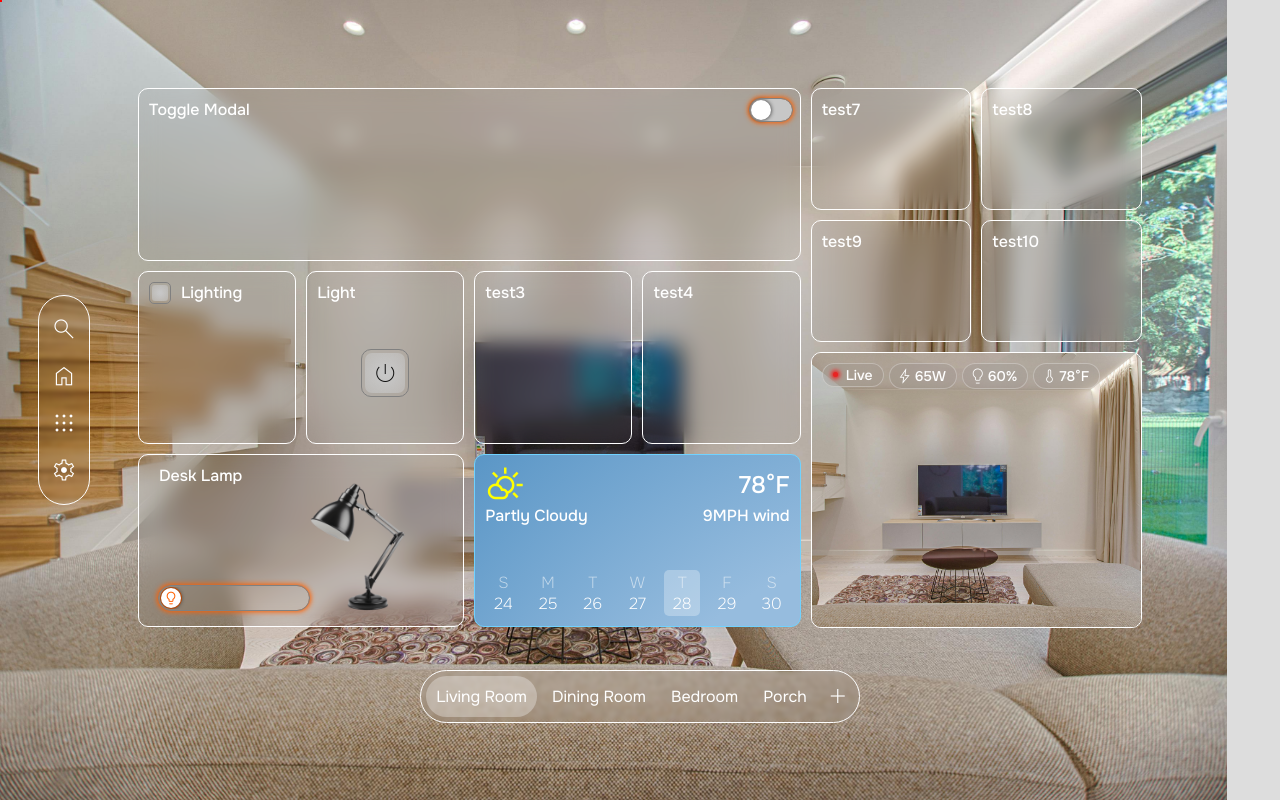
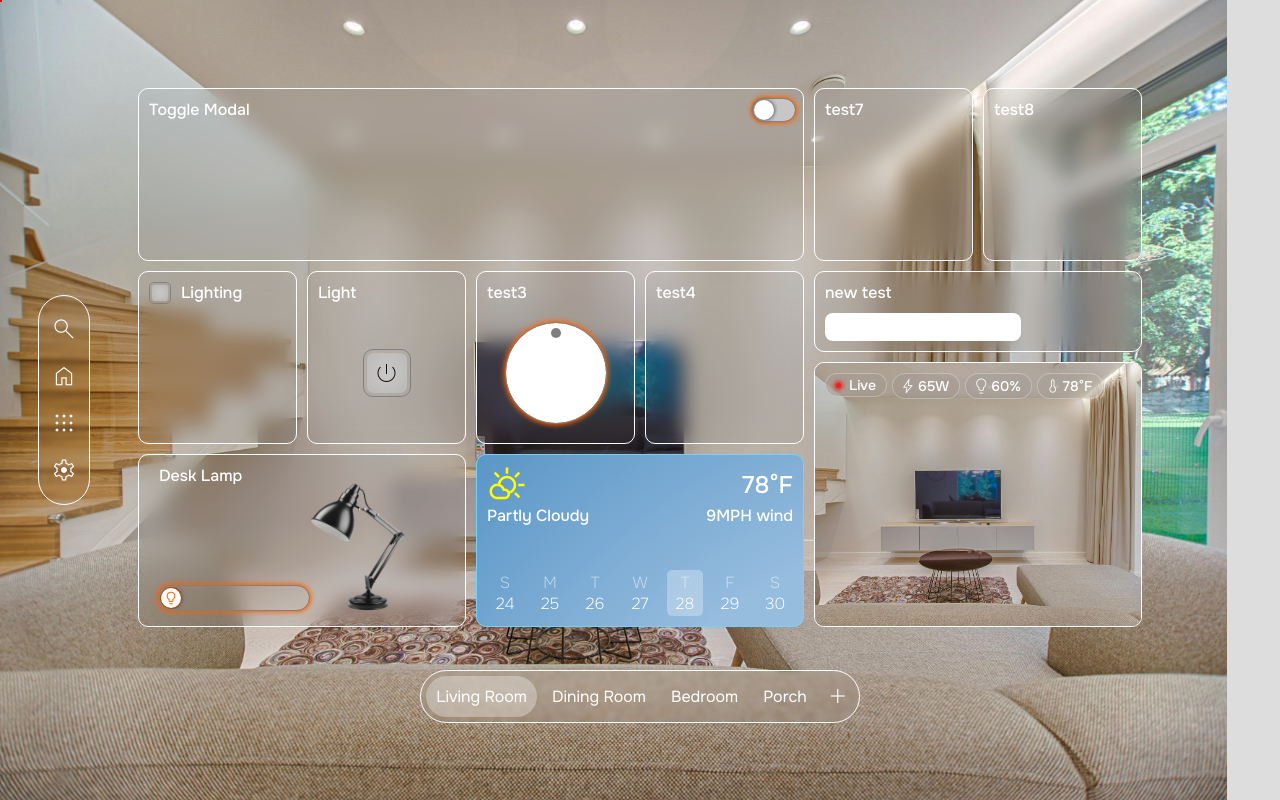
Before and after one commit to rserdah/smart-dash, a React (Vite) app: page / in a window 1280 px wide. Built offline with nearby package versions, Linux system fonts and the light colour scheme.

Commit message:
Change Home page to use CSS grid
Changed Home page from using flexbox to using CSS grid

```diff
--- a/src/pages/Home.tsx
+++ b/src/pages/Home.tsx
@@ -44,6 +44,24 @@ const MainContentBox = styled.div`
     min-height: 0px;
     border-radius: 10px;
     /* background: #ffffff41; */
+`;
+
+const DashboardGrid = styled.div`
+    box-sizing: border-box;
+    display: grid;
+    gap: 10px;
+    align-content: start;
+    grid-template-columns: repeat(12, minmax(0, 1fr));
+    grid-template-rows: repeat(6, minmax(0, 1fr));
+    padding: 0px;
+    width: 100%;
+    height: 100%;
+    max-height: 100%;
+`;
+
+const WidgetSlot = styled.div<{ $col: number, $colSpan: number, $row: number, $rowSpan: number }>`
+    grid-column: ${p => `${p.$col} / span ${p.$colSpan}`};
+    grid-row: ${p => `${p.$row} / span ${p.$rowSpan}`};
 `;
 
 const WidgetRow = styled.div`
@@ -151,46 +169,68 @@ export default function Home() {
             </div>
 
             <Box>
-                {/* <InputKnob /> */}
                 {/* <Keyboard /> */}
-                {/* <InputText /> */}
-                {/* <InputCheckbox name='testCheckbox' /> */}
-                {/* <ToggleButton name='testToggleButton' onChange={c => console.log('ToggleButton active:', c)} /> */}
 
                 <MainContentBox>
-                    <div css={css`box-sizing: border-box; display: flex; flex-direction: column; flex-basis: 66%; width: 100%; min-height: 0px; border-radius: 10px; gap: 10px;`}>
-                        <WidgetRow>
+                    <DashboardGrid>
+                        <WidgetSlot $col={1} $row={1} $colSpan={8} $rowSpan={2}>
                             <Widget
-                                title='test1'
+                                addCssGetter={() => css`height: 100%;`}
                                 header={<div css={css`display: flex; flex-direction: row; justify-content: space-between; gap: 10px;`}>
                                     <span css={css`color: white;`}>Toggle Modal</span>
                                     <ToggleSwitch checked={checked} onToggle={checked => !Boolean(console.log(checked)) && modal.open(ConfirmModal, { title: 'Are you sure?', message: 'Are you sure you want to flip this switch?', onConfirm: () => { setChecked(c => !c); return true; } })} />
                                 </div>}
                             >
                             </Widget>
-                        </WidgetRow>
+                        </WidgetSlot>
 
-                        <WidgetRow>
+                        <WidgetSlot $col={9} $row={1} $colSpan={2} $rowSpan={2}>
+                            <Widget addCssGetter={() => css`height: 100%;`} title='test7' />
+                        </WidgetSlot>
+
+                        <WidgetSlot $col={11} $row={1} $colSpan={2} $rowSpan={2}>
+                            <Widget addCssGetter={() => css`height: 100%;`} title='test8' />
+                        </WidgetSlot>
+
+                        <WidgetSlot $col={1} $row={3} $colSpan={2} $rowSpan={2}>
                             <Widget
-                                title='test2'
+                                addCssGetter={() => css`height: 100%;`}
                                 header={<div css={css`display: flex; flex-direction: row; gap: 10px;`}>
-
                                     <InputCheckbox name='testCheckbox' />
                                     <span css={css`color: white;`}>Lighting</span>
                                 </div>}
                             >
                             </Widget>
-                            <Widget title='Light'>
+                        </WidgetSlot>
+
+                        <WidgetSlot $col={3} $row={3} $colSpan={2} $rowSpan={2}>
+                            <Widget title='Light' addCssGetter={() => css`height: 100%;`}>
                                 <div css={css`display: flex; align-items: center; justify-content: center; height: 100%;`}>
                                     <ToggleButton name='testToggleButton' />
                                 </div>
                             </Widget>
-                            <Widget title='test3' />
-                            <Widget title='test4' />
-                        </WidgetRow>
+                        </WidgetSlot>
 
-                        <WidgetRow>
-                            <Widget title='test5' custom>
+                        <WidgetSlot $col={5} $row={3} $colSpan={2} $rowSpan={2}>
+                            <Widget title='test3' addCssGetter={() => css`height: 100%;`}>
+                                <div css={css`display: flex; align-items: center; justify-content: center; width: 100%; height: 100%;`}>
+                                    <InputKnob />
+                                </div>
+                            </Widget>
+                        </WidgetSlot>
+
+                        <WidgetSlot $col={7} $row={3} $colSpan={2} $rowSpan={2}>
+                            <Widget title='test4' addCssGetter={() => css`height: 100%;`} />
+                        </WidgetSlot>
+
+                        <WidgetSlot $col={9} $row={3} $colSpan={4} $rowSpan={1}>
+                            <Widget title='new test' addCssGetter={() => css`height: 100%;`}>
+                                <InputText />
+                            </Widget>
+                        </WidgetSlot>
+
+                        <WidgetSlot $col={1} $row={5} $colSpan={4} $rowSpan={2}>
+                            <Widget addCssGetter={() => css`height: 100%;`} custom>
                                 <div css={css`box-sizing: border-box; display: flex; padding: 10px; padding-top: 0px; flex: 1; width: 100%; max-width: 100%; min-height: 0px; align-items: flex-end;`}>
                                     <div css={css`display: flex; flex-direction: column; align-items: flex-start; justify-content: space-between; height: 100%;`}>
                                         <span css={css`display: flex; flex-direction: row; width: 100%; color: white;`}>Desk Lamp</span>
@@ -205,12 +245,13 @@ export default function Home() {
                                     </div>
                                 </div>
                             </Widget>
+                        </WidgetSlot>
+
+                        <WidgetSlot $col={5} $row={5} $colSpan={4} $rowSpan={2}>
                             <Widget
                                 title='test6'
-                                addCssGetter={() => css`background: #00aeff91; border-color: #70d2ffff; background: radial-gradient(#96bcde 60%, #5a96c6); background-size: 1000px 1000px; background-repeat: no-repeat;`}
+                                addCssGetter={() => css`height: 100%; background: #00aeff91; border-color: #70d2ffff; background: radial-gradient(#96bcde 60%, #5a96c6); background-size: 1000px 1000px; background-repeat: no-repeat;`}
                                 header={<>
-                                    {/* clear_day, cloud, foggy, partly_cloudy_day, partly_cloudy_night, rainy, sunny, thunderstorm */}
-
                                     <div css={css`display: flex; flex-direction: column; color: white;`}>
                                         <div css={css`display: flex; flex-direction: row; align-items: center; justify-content: space-between;`}>
                                             <MaterialIcon icon='partly_cloudy_day' wght={300} addCssGetter={() => css`font-size: 2.5rem; color: yellow;`} />
@@ -235,23 +276,10 @@ export default function Home() {
                                     }
                                 </div>
                             </Widget>
-                        </WidgetRow>
-                    </div>
+                        </WidgetSlot>
 
-                    <WidgetCol>
-                        <WidgetCol>
-                            <WidgetRow>
-                                <Widget title='test7' />
-                                <Widget title='test8' />
-                            </WidgetRow>
-
-                            <WidgetRow>
-                                <Widget title='test9' />
-                                <Widget title='test10' />
-                            </WidgetRow>
-                        </WidgetCol>
-
-                        <Widget custom>
+                        <WidgetSlot $col={9} $row={4} $colSpan={4} $rowSpan={3}>
+                            <Widget addCssGetter={() => css`height: 100%;`} custom>
                                 <ImgBackground src={currentRoom?.img} css={css`top: 0px; left: -45px; width: unset; height: 100%; transform: scale(1.25);`} />
 
                                 <div css={css`display: flex; gap: 5px;`}>
@@ -276,7 +304,8 @@ export default function Home() {
                                     </div>
                                 </div>
                             </Widget>
-                    </WidgetCol>
+                        </WidgetSlot>
+                    </DashboardGrid>
                 </MainContentBox>
 
                 <RoomSelectorBox>
```
Lines whose indentation alone changed are shown as unchanged.
